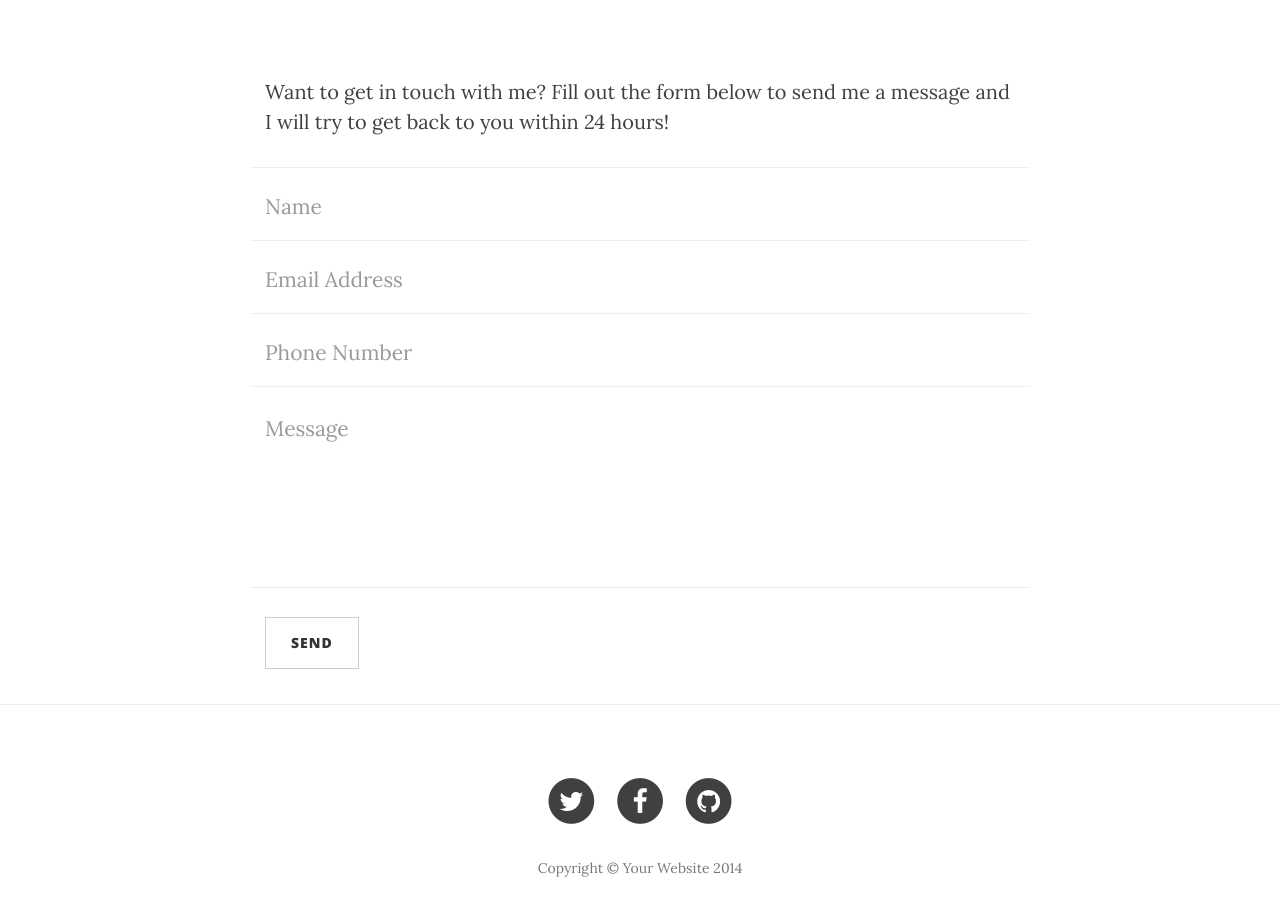
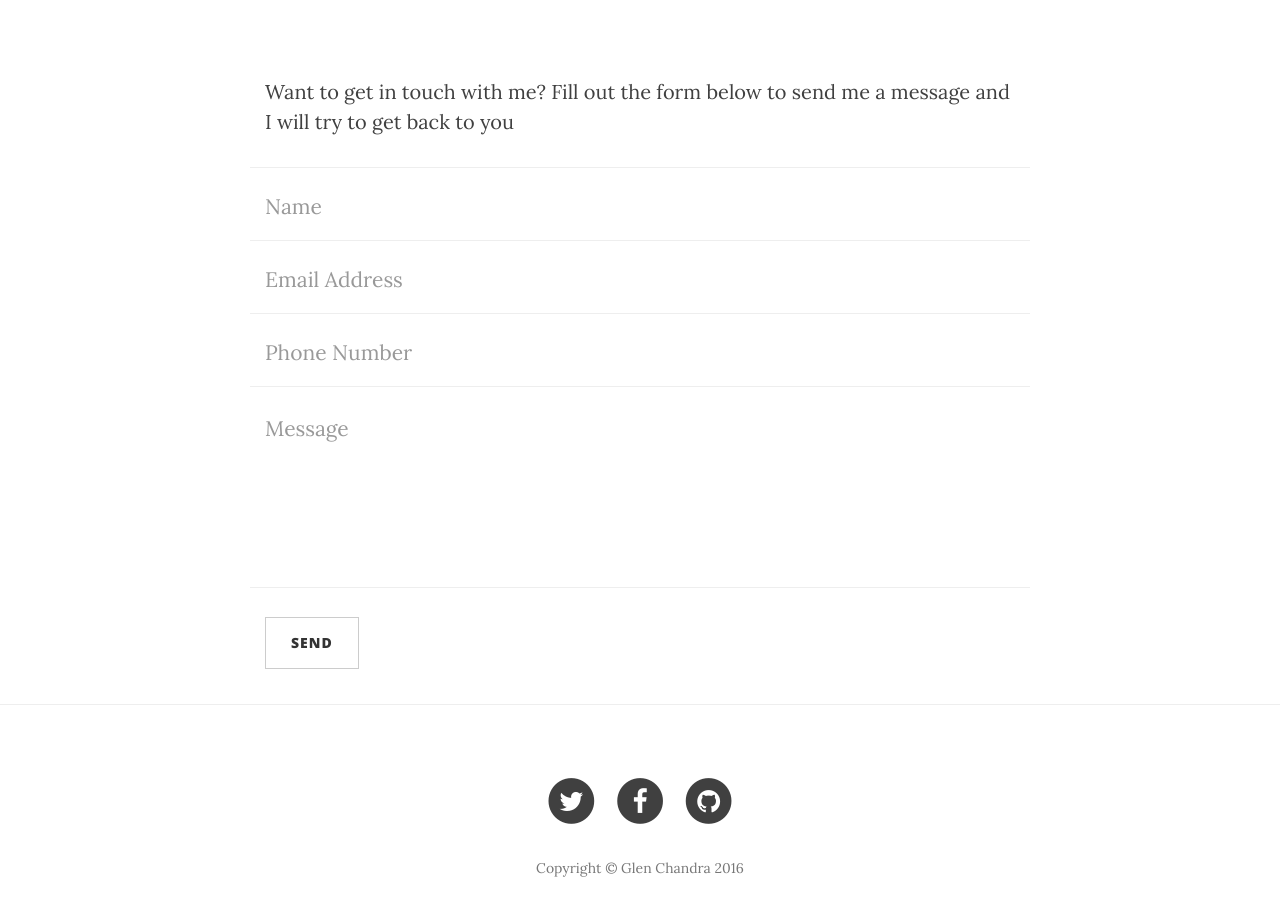
Before and after one commit to icalch/icalch.github.io, a plain HTML site: page contact.html in a window 1280 px wide. Shown: the part 451-1366 px from the top of the page. Drawn offline with nearby package versions, Linux system fonts and the light colour scheme.

Commit message:
ubah kontak

```diff
--- a/contact.html
+++ b/contact.html
@@ -9,7 +9,7 @@
     <meta name="description" content="">
     <meta name="author" content="">
 
-    <title>Clean Blog - Contact</title>
+    <title>Contact</title>
 
     <!-- Bootstrap Core CSS -->
     <link href="css/bootstrap.min.css" rel="stylesheet">
@@ -89,7 +89,7 @@
     <div class="container">
         <div class="row">
             <div class="col-lg-8 col-lg-offset-2 col-md-10 col-md-offset-1">
-                <p>Want to get in touch with me? Fill out the form below to send me a message and I will try to get back to you within 24 hours!</p>
+                <p>Want to get in touch with me? Fill out the form below to send me a message and I will try to get back to you</p>
                 <!-- Contact Form - Enter your email address on line 19 of the mail/contact_me.php file to make this form work. -->
                 <!-- WARNING: Some web hosts do not allow emails to be sent through forms to common mail hosts like Gmail or Yahoo. It's recommended that you use a private domain email address! -->
                 <!-- NOTE: To use the contact form, your site must be on a live web host with PHP! The form will not work locally! -->
@@ -167,7 +167,7 @@
                             </a>
                         </li>
                     </ul>
-                    <p class="copyright text-muted">Copyright &copy; Your Website 2014</p>
+                    <p class="copyright text-muted">Copyright &copy; Glen Chandra 2016</p>
                 </div>
             </div>
         </div>
```
